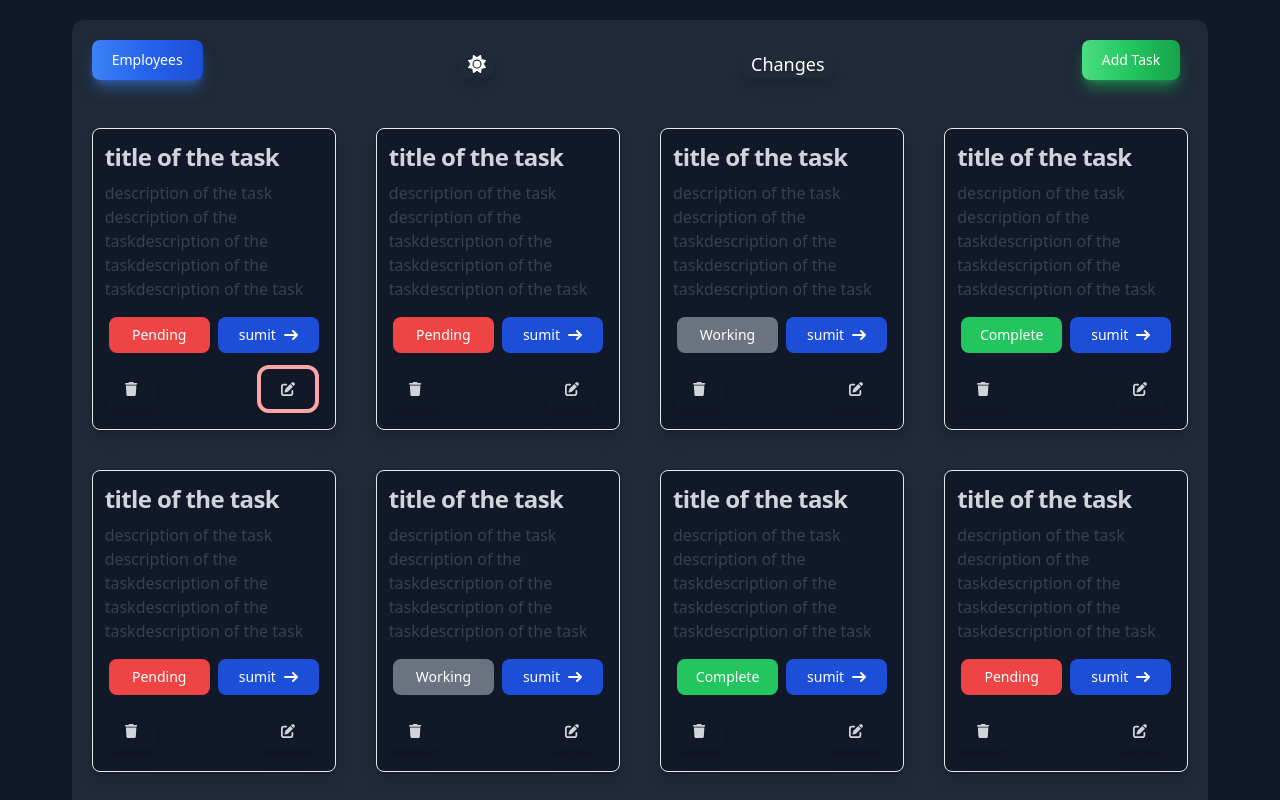
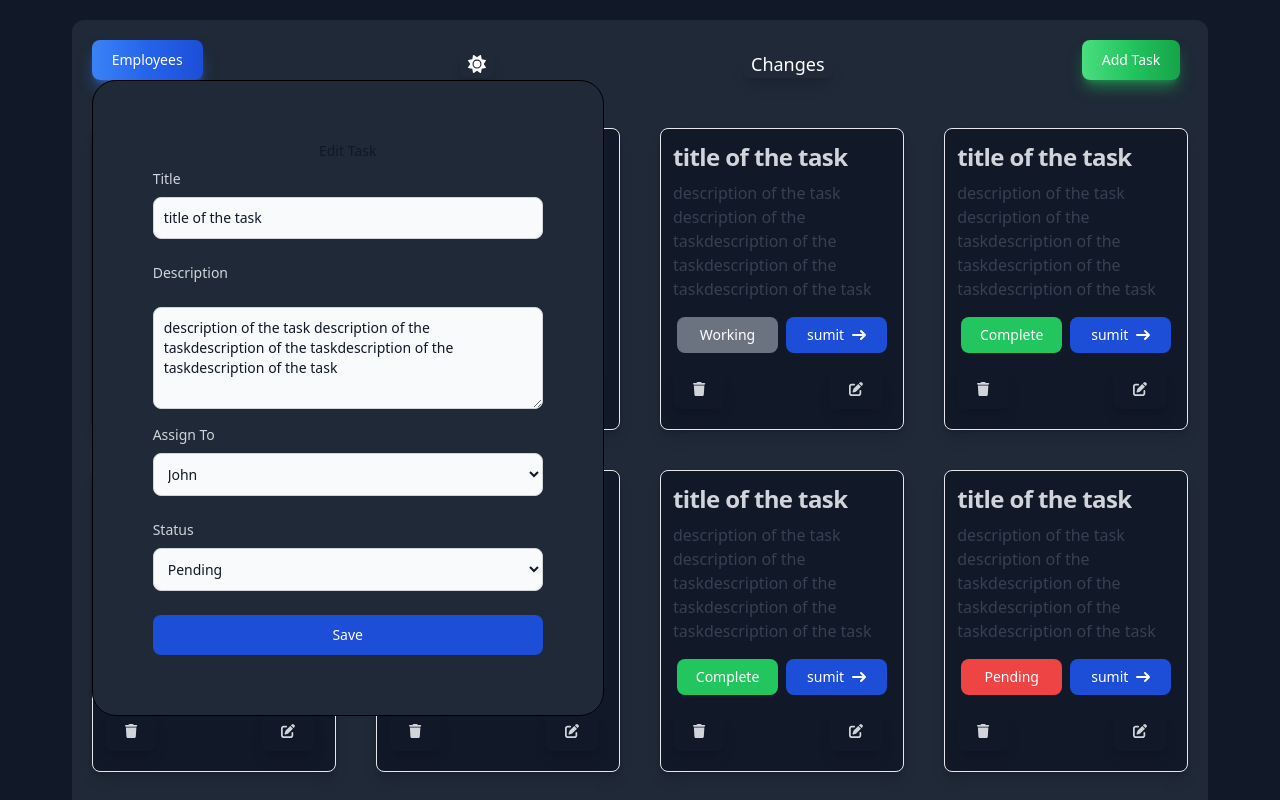
Before and after one commit to Jagtap01sumit/Kanban-card-Redux-practice, a Next.js app: page / in a window 1280 px wide. Both pictures are taken after a click on the button 287 px from the left and 389 px from the top of the page. Shown: the top 800 px of the page. Built offline with nearby package versions, Linux system fonts and the light colour scheme.

Commit message:
edit task

```diff
--- a/Features/CardSlice.js
+++ b/Features/CardSlice.js
@@ -111,8 +111,20 @@ export const taskSlice = createSlice({
         taskToUpdate.status = status;
       }
     },
+    updateTask: (state, action) => {
+      const { id, title, description, assignedTo, status } = action.payload;
+
+      const currenttask = state.tasks.find((task) => task.id === id);
+      if (currenttask) {
+        currenttask.title = title;
+        currenttask.description = description;
+        currenttask.assignedTo = assignedTo;
+        currenttask.status = status;
+      }
+    },
   },
 });
-export const { addTask, removeTask, updateStatus } = taskSlice.actions;
+export const { addTask, removeTask, updateStatus, updateTask } =
+  taskSlice.actions;
 
 export default taskSlice.reducer;
--- a/components/Change.js
+++ b/components/Change.js
@@ -13,8 +13,11 @@ export default function Change() {
   const tasklist = useSelector((state) => state.tasks.tasks);
   const theme = useSelector((state) => state.themes.theme);
   const activeColors = colors[theme];
-
-  const removeTaskButton = () => {};
+  const dispatch = useDispatch();
+  const removeTaskButton = (id) => {
+    console.log(id);
+    dispatch(removeTask({ id }));
+  };
   console.log(tasklist.length);
   const pending = tasklist.filter((item) => item.status === "Pending");
   const complete = tasklist.filter((item) => item.status === "Complete");
@@ -33,7 +36,7 @@ export default function Change() {
           {pending.map((task) => (
             <div
               key={task.id}
-              class="max-w-sm p-3 flex  m-3 bg-white border  rounded-lg shadow  hover:shadow-sm hover:shadow-white hover:scale-105 dark:border-gray-100 transition-transform duration-300"
+              class="max-w-sm p-3 flex  m-3 bg-white border  rounded-lg shadow  hover:shadow-lg shadow-white hover:scale-110 dark:border-gray-100 transform duration-500"
               style={{
                 backgroundColor: activeColors.secondary,
                 color: activeColors.tertiary,
@@ -76,8 +79,8 @@ export default function Change() {
           </h1>
           {working.map((task) => (
             <div
-              class="max-w-sm p-3 flex  m-3 bg-white border  rounded-lg shadow dark:bg-gray-800 dark:border-gray-100 hover:shadow-sm hover:shadow-white hover:scale-105 transition-transform duration-300"
               key={task.id}
+              class="max-w-sm p-3 flex  m-3 bg-white border  rounded-lg shadow  hover:shadow-lg shadow-white hover:scale-110 dark:border-gray-100 transform duration-500"
               style={{
                 backgroundColor: activeColors.secondary,
                 color: activeColors.tertiary,
@@ -120,8 +123,8 @@ export default function Change() {
           </h1>
           {complete.map((task) => (
             <div
-              class="max-w-sm p-3 flex  m-3 bg-white border  rounded-lg shadow dark:bg-gray-800 dark:border-gray-100 hover:shadow-sm hover:shadow-white hover:scale-105 transition-transform duration-300"
               key={task.id}
+              class="max-w-sm p-3 flex  m-3 bg-white border  rounded-lg shadow  hover:shadow-lg shadow-white hover:scale-110 dark:border-gray-100 transform duration-500"
               style={{
                 backgroundColor: activeColors.secondary,
                 color: activeColors.tertiary,
--- /dev/null
+++ b/components/Edittask.js
@@ -0,0 +1,170 @@
+import React, { useState, useEffect } from "react";
+import { useDispatch, useSelector } from "react-redux";
+import { updateTask } from "../Features/CardSlice";
+import { colors } from "@/themes";
+
+export default function Edittask({ setEditTask, id }) {
+  const theme = useSelector((state) => state.themes.theme);
+  const tasklist = useSelector((state) => state.tasks.tasks);
+  const dispatch = useDispatch();
+  const employees = useSelector((state) => state.employees.employees);
+
+  let activeColors = colors[theme];
+
+  // Find the task with the given ID
+  const task = tasklist.find((task) => task.id === id);
+
+  // State to manage the form inputs
+  const [newtitle, setnewTitle] = useState("");
+  const [newdescription, setnewDescription] = useState("");
+  const [newstatus, setnewStatus] = useState("");
+  const [newassignedTo, setnewAssignedTo] = useState("");
+
+  // Set initial values when the task changes
+  useEffect(() => {
+    if (task) {
+      setnewTitle(task.title || "");
+      setnewDescription(task.description || "");
+      setnewStatus(task.status || "");
+      setnewAssignedTo(task.assignedTo || "");
+    }
+  }, [task]);
+
+  const saveEditedForm = (e) => {
+    e.preventDefault();
+
+    // Dispatch the updateTask action with the updated values
+    dispatch(
+      updateTask({
+        id,
+        title: newtitle,
+        description: newdescription,
+        status: newstatus,
+        assignedTo: newassignedTo,
+      })
+    );
+
+    // Reset the form state
+    setnewTitle("");
+    setnewDescription("");
+    setnewStatus("");
+    setnewAssignedTo("");
+
+    setEditTask(false);
+  };
+
+  return (
+    <div className="w-full p-10 flex items-center justify-center border border-black rounded-3xl  transition-opacity duration-300 ease-in-out">
+      {task && (
+        <div className="flex flex-col m-5 w-full">
+          <div>
+            <div className="mb-2 text-sm font-medium text-gray-900 dark:text-white flex items-center justify-center w-full">
+              Edit Task
+            </div>
+            <form
+              className="flex mx-auto w-full"
+              onSubmit={saveEditedForm}
+              style={{
+                backgroundColor: activeColors.primary,
+                color: activeColors.tertiary,
+              }}
+            >
+              <div className="grid grid-cols-1 gap-4 w-full">
+                <div className="mb-2">
+                  <label
+                    className="block mb-2 text-sm font-medium text-gray-900 dark:text-white"
+                    style={{
+                      backgroundColor: activeColors.primary,
+                      color: activeColors.tertiary,
+                    }}
+                  >
+                    Title
+                  </label>
+                  <input
+                    type="text"
+                    id="base-input"
+                    className="w-full bg-gray-50 border border-gray-300 text-gray-900 text-sm rounded-lg focus:ring-blue-500 focus:border-blue-500 block w-full p-2.5 dark:bg-gray-700 dark:border-gray-600 dark:placeholder-gray-400 dark:text-white dark:focus:ring-blue-500 dark:focus:border-blue-500"
+                    value={newtitle}
+                    onChange={(e) => setnewTitle(e.target.value)}
+                  />
+                </div>
+
+                <label
+                  htmlFor="message"
+                  className="block mb-2 text-sm font-medium text-gray-900 dark:text-white"
+                  style={{
+                    backgroundColor: activeColors.primary,
+                    color: activeColors.tertiary,
+                  }}
+                >
+                  Description
+                </label>
+                <textarea
+                  id="message"
+                  rows={4}
+                  className="block p-2.5 w-full text-sm text-gray-900 bg-gray-50 rounded-lg border border-gray-300 focus:ring-blue-500 focus:border-blue-500 dark:bg-gray-700 dark:border-gray-600 dark:placeholder-gray-400 dark:text-white dark:focus:ring-blue-500 dark:focus:border-blue-500"
+                  placeholder="Leave a comment..."
+                  value={newdescription}
+                  onChange={(e) => setnewDescription(e.target.value)}
+                />
+
+                <div className="mb-2">
+                  <label
+                    htmlFor="countries"
+                    className="block mb-2 text-sm font-medium text-gray-900 dark:text-white"
+                    style={{
+                      backgroundColor: activeColors.primary,
+                      color: activeColors.tertiary,
+                    }}
+                  >
+                    Assign To
+                  </label>
+                  <select
+                    id="countries"
+                    className="bg-gray-50 border border-gray-300 text-gray-900 text-sm rounded-lg focus:ring-blue-500 focus:border-blue-500 block w-full p-2.5 dark:bg-gray-700 dark:border-gray-600 dark:placeholder-gray-400 dark:text-white dark:focus:ring-blue-500 dark:focus:border-blue-500"
+                    value={newassignedTo}
+                    onChange={(e) => setnewAssignedTo(e.target.value)}
+                  >
+                    {employees.map((emp) => (
+                      <option key={emp.id}>{emp.name}</option>
+                    ))}
+                  </select>
+                </div>
+                <div className="mb-2">
+                  <label
+                    htmlFor="countries"
+                    className="block mb-2 text-sm font-medium text-gray-900 dark:text-white"
+                    style={{
+                      backgroundColor: activeColors.primary,
+                      color: activeColors.tertiary,
+                    }}
+                  >
+                    Status
+                  </label>
+                  <select
+                    id="countries"
+                    className="bg-gray-50 border border-gray-300 text-gray-900 text-sm rounded-lg focus:ring-blue-500 focus:border-blue-500 block w-full p-2.5 dark:bg-gray-700 dark:border-gray-600 dark:placeholder-gray-400 dark:text-white dark:focus:ring-blue-500 dark:focus:border-blue-500"
+                    value={newstatus}
+                    onChange={(e) => setnewStatus(e.target.value)}
+                  >
+                    <option>Pending</option>
+                    <option>Completed</option>
+                    <option>Working</option>
+                    <option>Urgent</option>
+                  </select>
+                </div>
+
+                <button
+                  type="submit"
+                  className="text-white bg-blue-700 hover:bg-blue-800 focus:ring-4 focus:outline-none focus:ring-blue-300 font-medium rounded-lg text-sm px-5 py-2.5 text-center dark:bg-blue-600 dark:hover:bg-blue-700 dark:focus:ring-blue-800"
+                >
+                  Save
+                </button>
+              </div>
+            </form>
+          </div>
+        </div>
+      )}
+    </div>
+  );
+}
--- a/components/Tasks.js
+++ b/components/Tasks.js
@@ -9,6 +9,7 @@ import { faPenToSquare } from "@fortawesome/free-solid-svg-icons";
 import { faTrash } from "@fortawesome/free-solid-svg-icons";
 import { library } from "@fortawesome/fontawesome-svg-core";
 import { useRouter } from "next/router";
+import Edittask from "./Edittask";
 export default function Tasks({ open, change }) {
   const router = useRouter();
   const theme = useSelector((state) => state.themes.theme);
@@ -31,6 +32,8 @@ export default function Tasks({ open, change }) {
   const [description, setDescription] = useState("");
   const [status, setStatus] = useState("");
   const [assignedTo, setAssignedTo] = useState("");
+  const [editTask, setEditTask] = useState(false);
+  const [editTaskId, seteditTaskId] = useState("");
 
   const statusBtnColor =
     status === "Pending"
@@ -75,6 +78,12 @@ export default function Tasks({ open, change }) {
 
       dispatch(updateStatus({ id, status: newStatus }));
     }
+  };
+  const editTasks = (e, id) => {
+    e.preventDefault();
+    setEditTask(true);
+    console.log(id);
+    seteditTaskId(id);
   };
   return (
     <div>
@@ -158,12 +167,24 @@ export default function Tasks({ open, change }) {
                     style={{
                       color: activeColors.tertiary,
                     }}
+                    onClick={(e) => editTasks(e, task.id)}
                     className="text-white bg-gradient-to-r  hover:bg-gradient-to-br focus:ring-4 focus:outline-none focus:ring-red-300 dark:focus:ring-red-800 shadow-lg  dark:shadow-lg  font-medium rounded-lg text-sm px-5 py-2.5 text-center me-2 mb-2 "
                   >
                     <FontAwesomeIcon icon={faPenToSquare} />
                   </button>
                 </div>
               </div>
+              {editTask && editTaskId === task.id && (
+                <div
+                  className="blur-none absolute top-20 justify-center lg:w-2/5 w-3/5 flex  rounded-3xl "
+                  style={{
+                    backgroundColor: activeColors.primary,
+                    color: activeColors.tertiary,
+                  }}
+                >
+                  <Edittask id={editTaskId} setEditTask={setEditTask} />
+                </div>
+              )}
             </div>
           ))}
       </div>
--- a/package.json
+++ b/package.json
@@ -17,6 +17,7 @@
     "framer-motion": "^11.0.8",
     "next": "14.1.2",
     "react": "^18",
+    "react-beautiful-dnd": "^13.1.1",
     "react-dom": "^18",
     "react-redux": "^9.1.0"
   },
```
Also changed, not shown: 1 other file (tests, documents, lock files or other folders).
